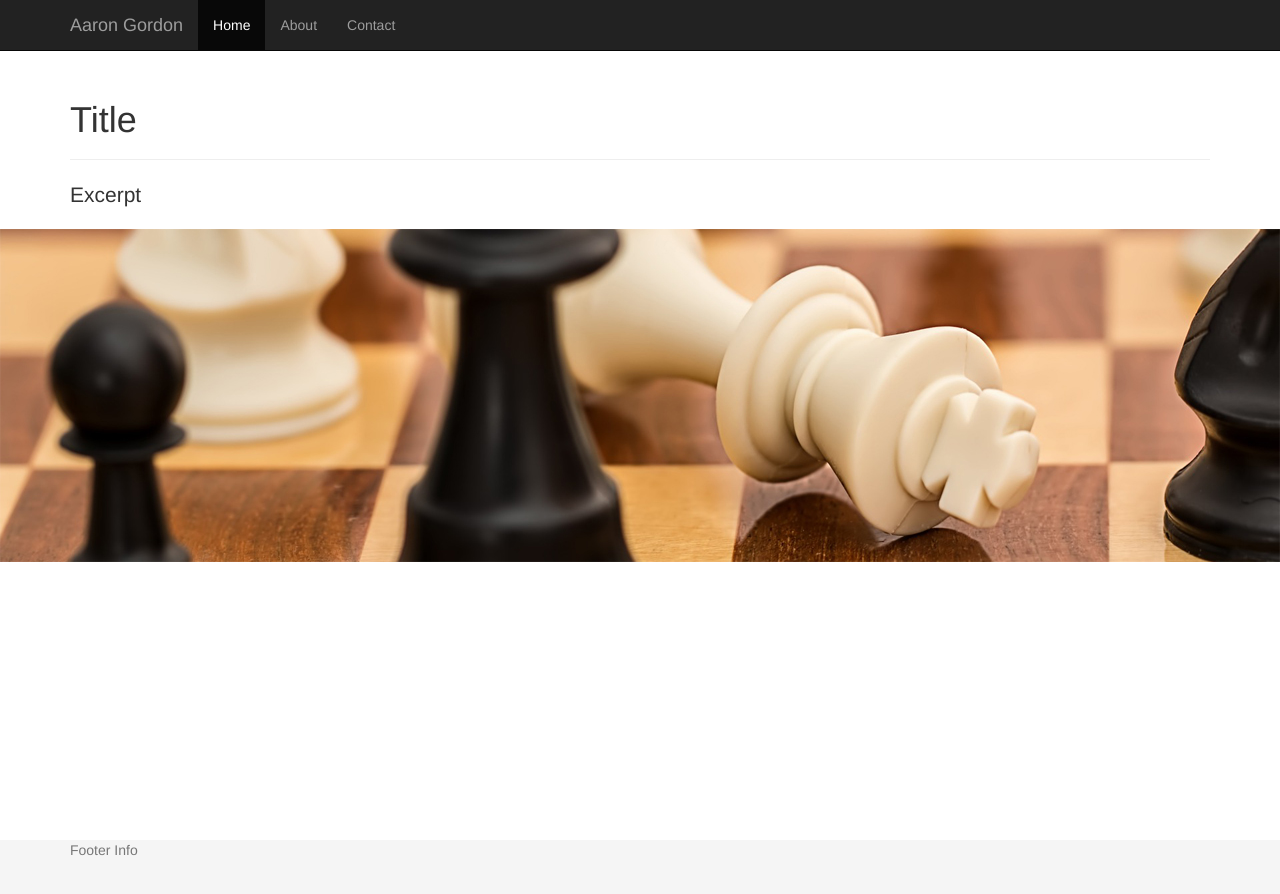
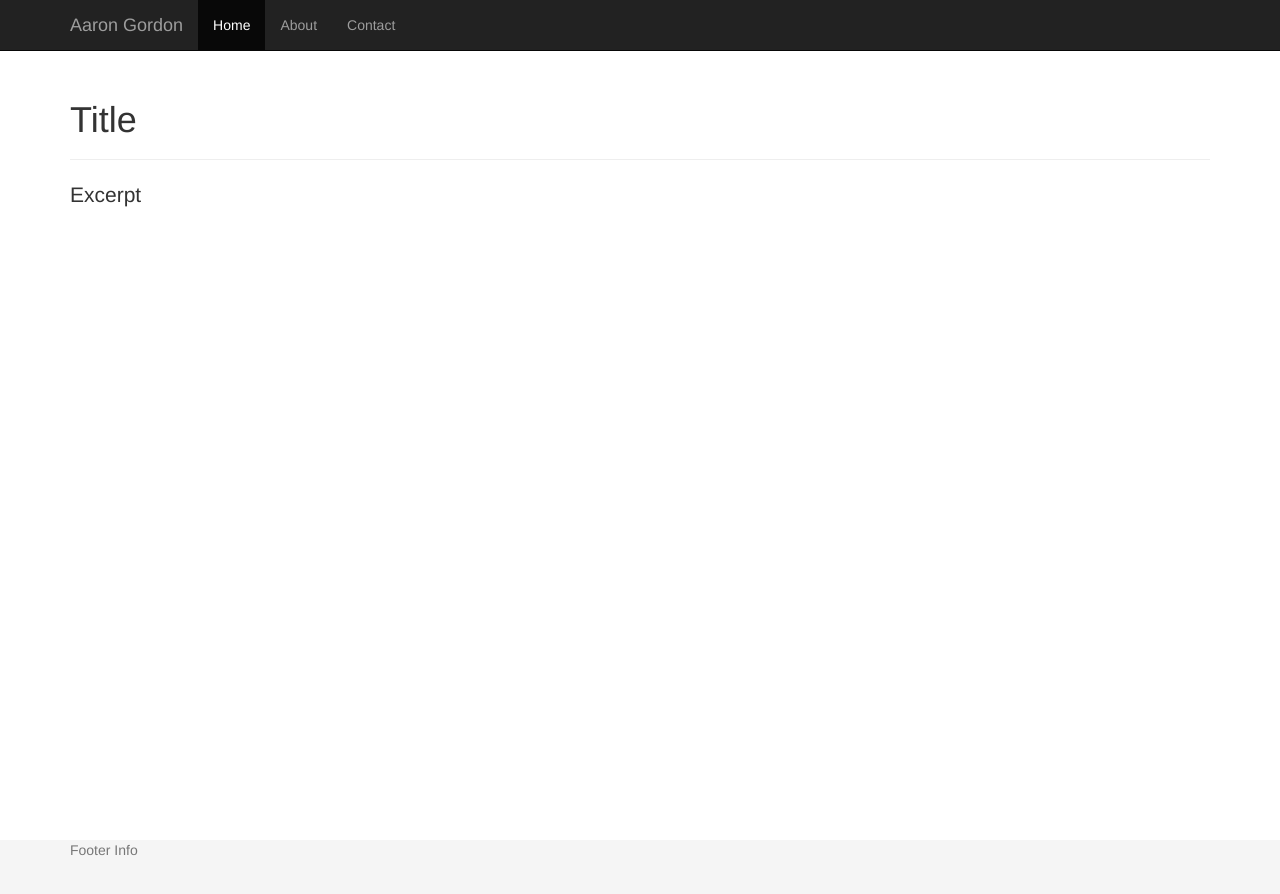
Before and after one commit to aarondgordon/aarondgordon.github.io, a Jekyll site: the page built from index.html, in a window 1280 px wide. Shown: the top 894 px of the page. Built offline with Jekyll 4.4.1, drawn with Linux system fonts in a browser that asks for light colours.

Commit message:
Update default.html

```diff
--- a/_layouts/default.html
+++ b/_layouts/default.html
@@ -58,15 +58,6 @@
         <h1>Title</h1>
       </div>
       <p class="lead">Excerpt</p>
-    </div>
-
-    <div class="wide">
-      <div class="wide-img-container">
-        <img class="wide-img" src="/assets/img/checkmate-small.jpg" />
-      </div>
-    </div>
-
-    <div class="container">
       {{ content }}
     </div>
 
```
